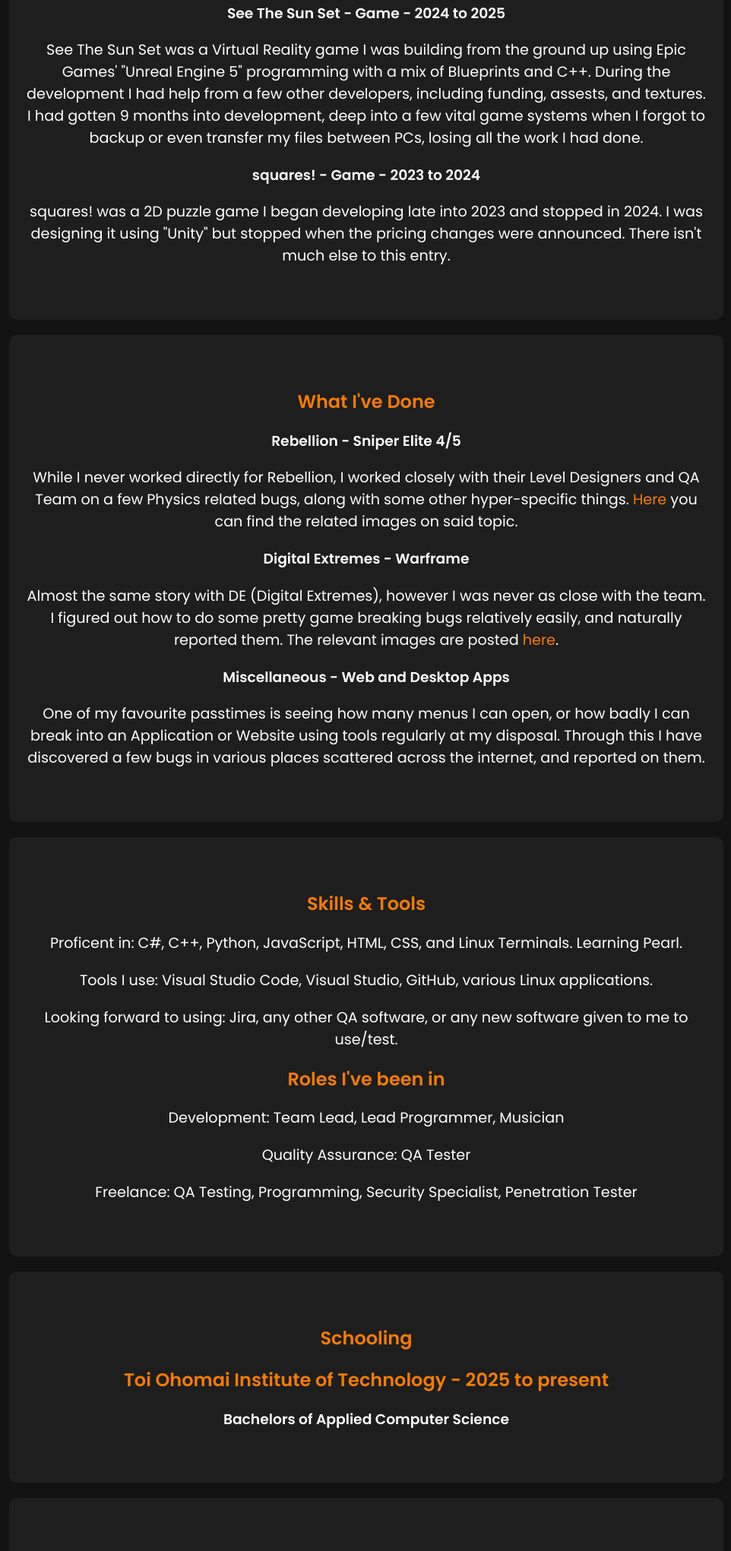
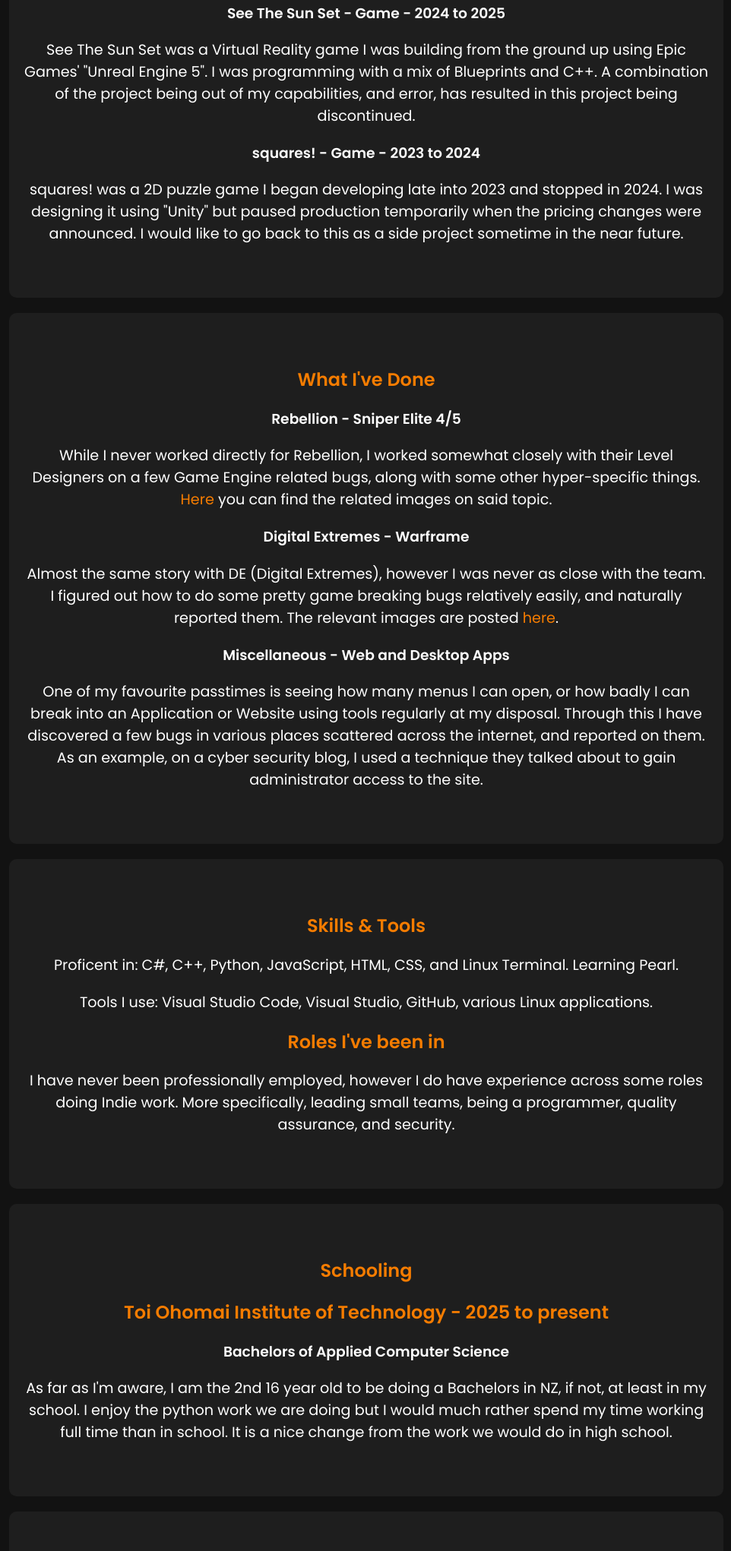
Before and after one commit to VilicusTech/VilicusTech.github.io, a plain HTML site: page index.html in a window 1280 px wide. Shown: the part 758-2800 px from the top of the page at 76% size, without its empty margins (158-1120 px from the left). Drawn offline with Linux system fonts and the light colour scheme.

Commit message:
Updated version

```diff
--- a/index.html
+++ b/index.html
@@ -9,24 +9,24 @@
 <body>
     <header>
         <h1>Lochlan Gray</h1>
-        <p>Quality Assurance Tester | Programmer</p>
+        <p>Quality Assurance & Automated Testing Engineer</p>
     </header>
 
     <section id="about">
         <h2>About Me</h2>
-        <p>I grew up Programming and making small games, and slowly moved into QA and Cyber Security roles. Through this I collected knowledge on quite a few languages including - but not limited - C#, C++, Python and Java. On a slightly less professoional note, I enjoy listening to and producing music, playing games, and being in nature.</p>
+        <p>I grew up programming and making small games, and slowly moved into QA and Cyber Security roles. Through this I collected knowledge on quite a few languages including - but not limited to - C#, C++, Python and Java. On a slightly less professional note, I enjoy listening to and producing music, playing games, and being in nature.</p>
     </section>
 
     <section id="projects">
         <h2>Projects</h2>
         <div class="stss">
             <h3>See The Sun Set - Game - 2024 to 2025</h3>
-            <p>See The Sun Set was a Virtual Reality game I was building from the ground up using Epic Games' "Unreal Engine 5" programming with a mix of Blueprints and C++. During the development I had help from a few other developers, including funding, assests, and textures. I had gotten 9 months into development, deep into a few vital game systems when I forgot to backup or even transfer my files between PCs, losing all the work I had done.</p>
+            <p>See The Sun Set was a Virtual Reality game I was building from the ground up using Epic Games' "Unreal Engine 5". I was programming with a mix of Blueprints and C++. A combination of the project being out of my capabilities, and error, has resulted in this project being discontinued.</p>
 
         </div>
         <div class="squares">
             <h3>squares! - Game - 2023 to 2024</h3>
-            <p>squares! was a 2D puzzle game I began developing late into 2023 and stopped in 2024. I was designing it using "Unity" but stopped when the pricing changes were announced. There isn't much else to this entry.</p>
+            <p>squares! was a 2D puzzle game I began developing late into 2023 and stopped in 2024. I was designing it using "Unity" but paused production temporarily when the pricing changes were announced. I would like to go back to this as a side project sometime in the near future.</p>
         </div>
     </section>
 
@@ -34,7 +34,7 @@
         <h2>What I've Done</h2>
         <div class="se5">
             <h3>Rebellion - Sniper Elite 4/5</h3>
-            <p>While I never worked directly for Rebellion, I worked closely with their Level Designers and QA Team on a few Physics related bugs, along with some other hyper-specific things. <a href="https://imgur.com/a/vuY0bQJ">Here</a> you can find the related images on said topic.</p>
+            <p>While I never worked directly for Rebellion, I worked somewhat closely with their Level Designers on a few Game Engine related bugs, along with some other hyper-specific things. <a href="https://imgur.com/a/vuY0bQJ">Here</a> you can find the related images on said topic.</p>
         </div>
         <div class="warframe">
             <h3>Digital Extremes - Warframe</h3>
@@ -42,33 +42,32 @@
         </div>
         <div class="random">
             <h3>Miscellaneous - Web and Desktop Apps</h3>
-            <p>One of my favourite passtimes is seeing how many menus I can open, or how badly I can break into an Application or Website using tools regularly at my disposal. Through this I have discovered a few bugs in various places scattered across the internet, and reported on them.</p>
+            <p>One of my favourite passtimes is seeing how many menus I can open, or how badly I can break into an Application or Website using tools regularly at my disposal. Through this I have discovered a few bugs in various places scattered across the internet, and reported on them. As an example, on a cyber security blog, I used a technique they talked about to gain administrator access to the site.</p>
         </div>
     </section>
 
     <section id="skills">
         <h2>Skills & Tools</h2>
-        <p>Proficent in: C#, C++, Python, JavaScript, HTML, CSS, and Linux Terminals. Learning Pearl. </p>
+        <p>Proficent in: C#, C++, Python, JavaScript, HTML, CSS, and Linux Terminal. Learning Pearl. </p>
         <p>Tools I use: Visual Studio Code, Visual Studio, GitHub, various Linux applications.</p>
-        <p>Looking forward to using: Jira, any other QA software, or any new software given to me to use/test.</p>
 
         <h2>Roles I've been in</h2>
-        <p>Development: Team Lead, Lead Programmer, Musician</p>
-        <p>Quality Assurance: QA Tester</p>
-        <p>Freelance: QA Testing, Programming, Security Specialist, Penetration Tester</p>
+        <p>I have never been professionally employed, however I do have experience across some roles doing Indie work. More specifically, leading small teams, being a programmer, quality assurance, and security. </p>
     </section>
 
     <section id="school">
         <h2>Schooling</h2>
         <h2>Toi Ohomai Institute of Technology - 2025 to present</h2>
         <h3>Bachelors of Applied Computer Science</h3>
+        <p>As far as I'm aware, I am the 2nd 16 year old to be doing a Bachelors in NZ, if not, at least in my school. I enjoy the python work we are doing but I would much rather spend my time working full time than in school. It is a nice change from the work we would do in high school.</p>
     </section>
 
     <section id="contact">
         <h2>Contact Me</h2>
         <p>Email: <a href="mail:vilicusdev@outlook.com">vilicusdev@outlook.com</a></p>
         <p>Phone: <a href="tel:+64276989181">+64 027 698 9181</a></p>
-        <p>LinkedIn: <a href="https://www.linkedin.com/in/lochlan-gray-92857a356/" target="_blank">My Profile</a></p>
+        <p>LinkedIn: <a href="https://www.linkedin.com/in/lochlan-gray-92857a356/" target="_blank">My Profile</a></p><br>
+        <h5>References available on request</h5>
     </section>
 
     <footer>
--- a/styles.css
+++ b/styles.css
@@ -74,3 +74,7 @@ body {
     padding: 20px 0;
     background-color: #1e1e1e;
   }
+
+  h5 {
+    color: gray;
+  }
```
